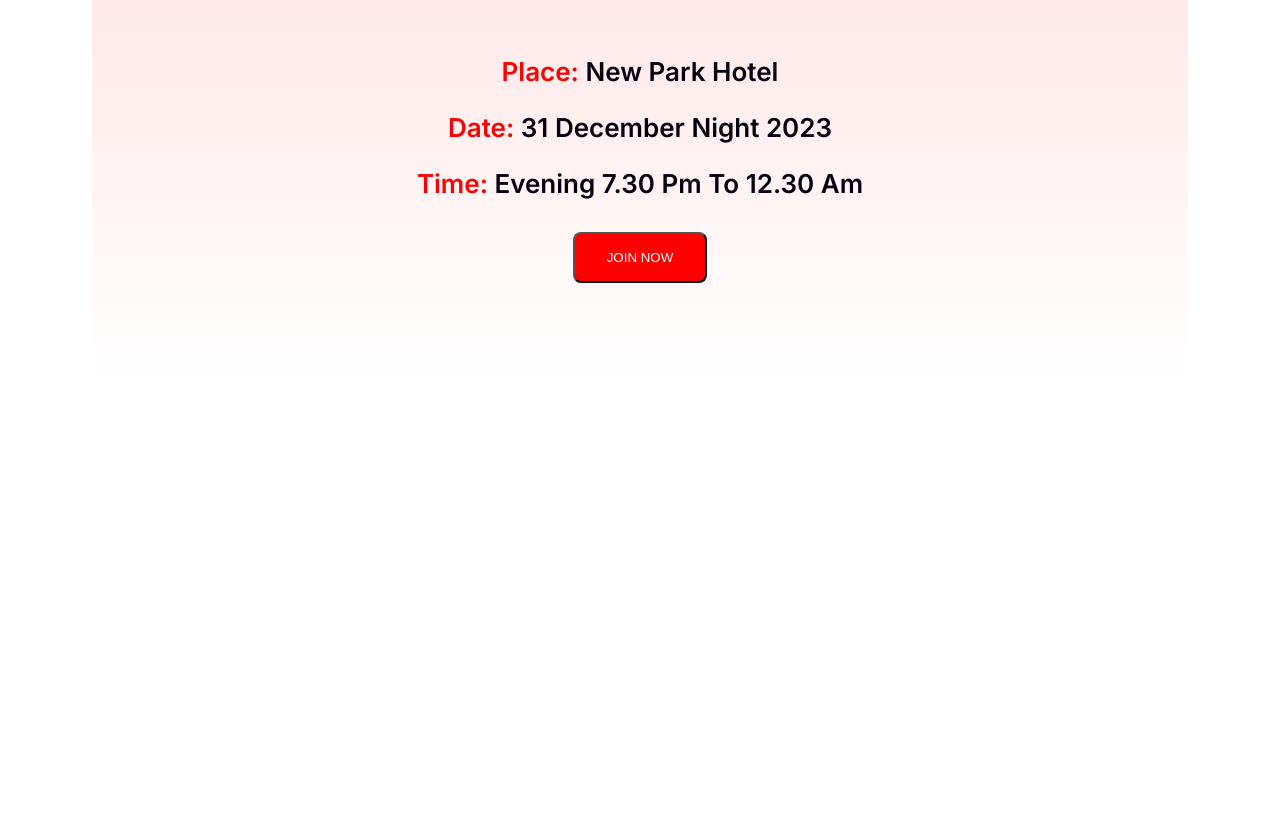
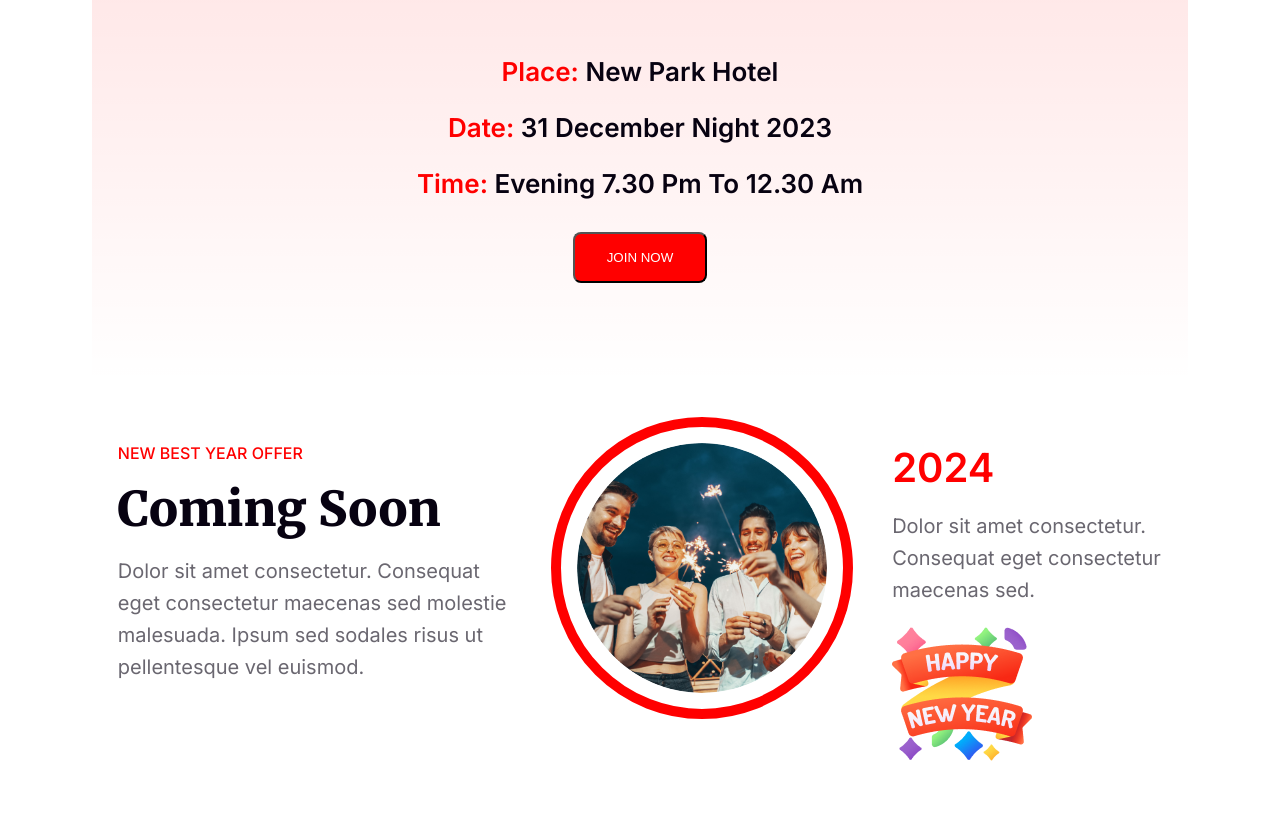
Before and after one commit to Nusratbadhon1998/Assignment-1, a plain HTML site: page index.html in a window 1280 px wide. Shown: the part 2514-3341 px from the top of the page. Before the commit the page ends 2937 px from the top, so only its background shows below. Drawn offline with Linux system fonts and the light colour scheme; a web font is replaced by a local one.

Commit message:
bonus section added

```diff
--- a/index.html
+++ b/index.html
@@ -61,6 +61,32 @@
                 <button>JOIN NOW</button>
             </div>
         </section>
+
+        <section id="section4">
+            <div class="container bonus">
+                <div class="bonus-child1">
+                    <h4>NEW BEST YEAR OFFER
+
+                    </h4>
+                    <h3>
+                        Coming Soon
+                    </h3>
+                    <p>
+                        Dolor sit amet consectetur. Consequat eget consectetur maecenas sed molestie malesuada. Ipsum sed sodales risus ut pellentesque vel euismod.
+                    </p>
+                </div>
+                <div class="bonus-child2">
+                    <img src="./resources/Ellipse 1.png" alt="">
+                </div>
+                <div class="bonus-child3">
+                    <h3>2024</h3>
+                    <p>Dolor sit amet consectetur. Consequat eget consectetur maecenas sed.</p>
+                    <div>
+                        <img src="./resources/Group 96.png" alt="">
+                    </div>
+                </div>
+            </div>
+        </section>
     </main>
 
 </body>
--- a/styles/style.css
+++ b/styles/style.css
@@ -162,3 +162,79 @@
 #section3 button{
     margin-top: 20px;
 }
+
+.bonus{
+    display: flex;
+    justify-content: space-around;
+    gap:60px;
+    align-items: start;
+    padding:20px
+}
+.bonus-child1{
+    text-align: left;
+    max-width: 394px;
+}
+.bonus-child1 *{
+margin-bottom: 16px;}
+
+.bonus-child1 h4{
+color: #F00;
+font-family: Inter;
+font-size: 16px;
+font-style: normal;
+font-weight: 500;
+line-height: normal;
+
+}
+
+.bonus-child1 h3{
+    color: #070211;
+    font-family: Merriweather;
+    font-size: 48px;
+    font-style: normal;
+    font-weight: 900;
+    line-height: normal;
+    text-transform: capitalize;
+}
+
+.bonus-child1 p{
+    color: rgba(7, 2, 17, 0.60);
+font-family: Inter;
+font-size: 20px;
+font-style: normal;
+font-weight: 400;
+line-height: 32px; /* 160% */}
+
+
+.bonus-child2 img{
+    height:250px;
+    width: 100%;
+
+    outline:10px solid red;
+    outline-offset: 16px;
+    border-radius: 50%;
+}
+.bonus-child3{
+    max-width:270px;
+}
+
+.bonus-child3 h3{
+    color: #F00;
+font-family: Inter;
+font-size: 40px;
+font-style: normal;
+font-weight: 700;
+line-height: normal;
+}
+
+.bonus-child3 p{
+    color: rgba(7, 2, 17, 0.60);
+font-family: Inter;
+font-size: 20px;
+font-style: normal;
+font-weight: 400;
+line-height: 32px; /* 160% */
+}
+.bonus-child3 *{
+    margin-bottom: 18px;
+}
```
